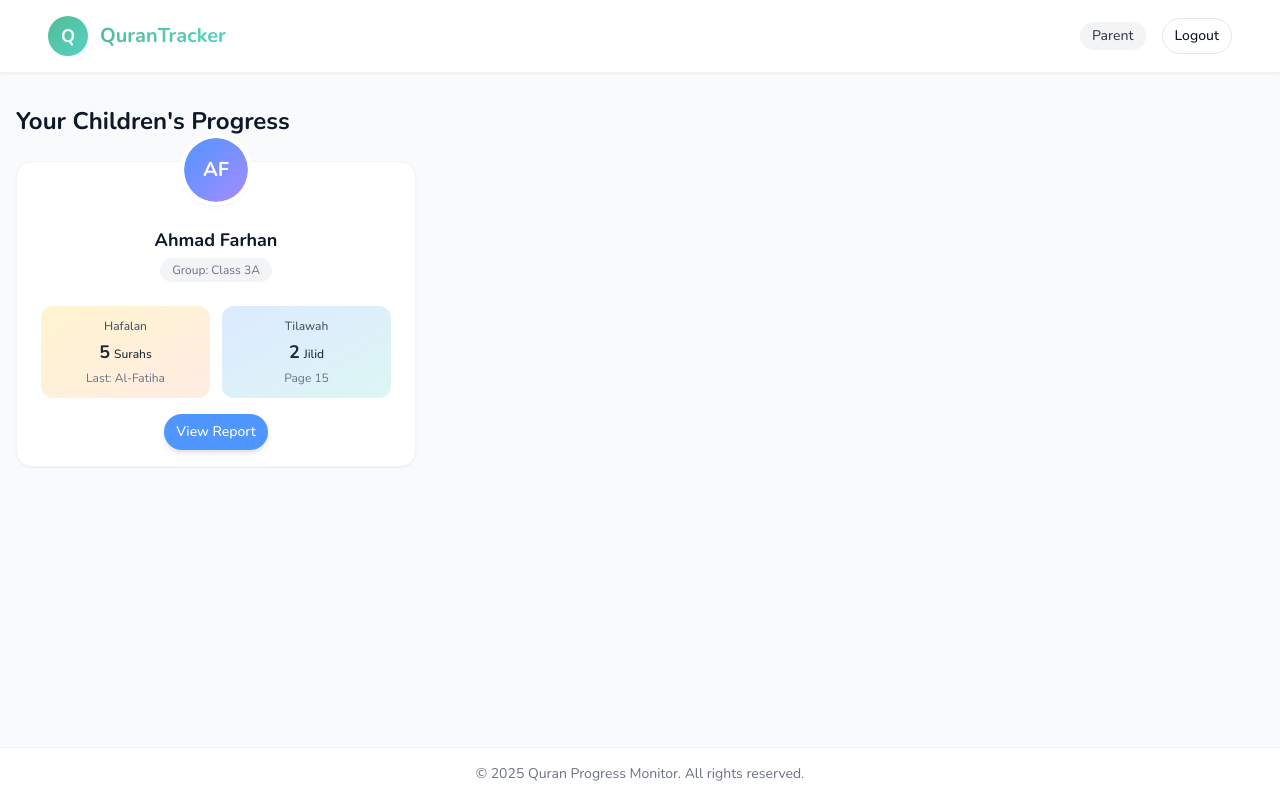
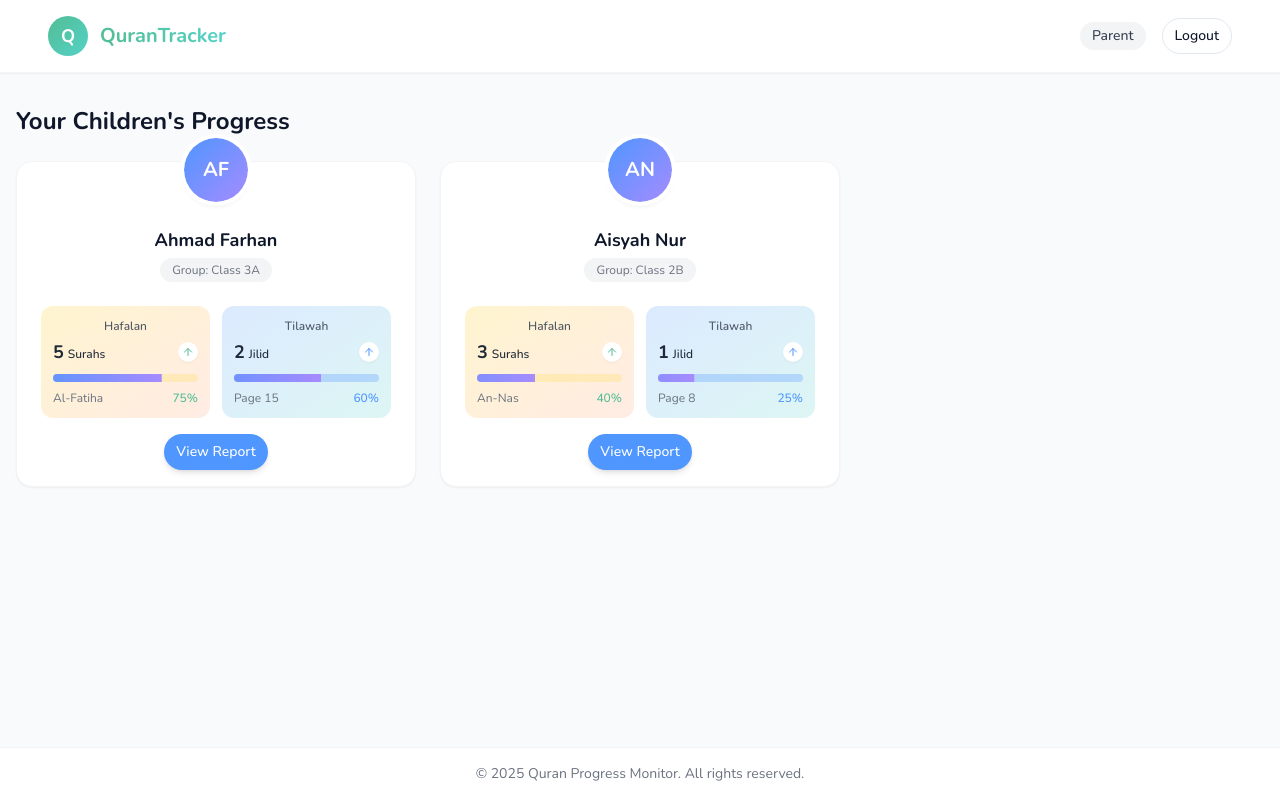
Before and after one commit to myzhaffar/mutabaah-btq-atq, a React (Vite) app: page /parent/dashboard in a window 1280 px wide. Built offline with nearby package versions, Linux system fonts and the light colour scheme.

Commit message:
feat: Add progress bar to student card
Adds a progress bar to the student card to display the progress of memorization.

```diff
--- a/src/components/students/StudentCard.tsx
+++ b/src/components/students/StudentCard.tsx
@@ -3,6 +3,8 @@ import React from "react";
 import { Card, CardContent, CardFooter } from "@/components/ui/card";
 import { Button } from "@/components/ui/button";
 import { Avatar, AvatarImage, AvatarFallback } from "@/components/ui/avatar";
+import { Progress } from "@/components/ui/progress";
+import { ArrowUp } from "lucide-react";
 import { useNavigate } from "react-router-dom";
 
 export interface Student {
@@ -15,11 +17,13 @@ export interface Student {
     total: number;
     lastDate?: string;
     lastSurah?: string;
+    percentage?: number;
   };
   tilawahProgress?: {
     jilid: string;
     page: number;
     lastDate?: string;
+    percentage?: number;
   };
 }
 
@@ -53,6 +57,10 @@ const StudentCard: React.FC<StudentCardProps> = ({ student, viewType }) => {
       .substring(0, 2);
   };
 
+  // Default percentages if not provided
+  const hafalanPercentage = student.hafalanProgress?.percentage || (student.hafalanProgress?.total ? student.hafalanProgress.total * 2.5 : 0);
+  const tilawahPercentage = student.tilawahProgress?.percentage || (student.tilawahProgress?.jilid ? parseInt(student.tilawahProgress.jilid) * 16.6 : 0);
+
   return (
     <Card className="kid-card h-full flex flex-col overflow-visible">
       <CardContent className="pt-8 pb-4 flex-1 relative">
@@ -79,27 +87,51 @@ const StudentCard: React.FC<StudentCardProps> = ({ student, viewType }) => {
           <div className="w-full grid grid-cols-2 gap-3 mt-2">
             <div className="rounded-xl bg-gradient-to-br from-kid-yellow/30 to-kid-orange/20 p-3 text-center">
               <p className="text-xs text-gray-600 mb-1 font-medium">Hafalan</p>
+              <div className="flex items-center justify-between mb-2">
                 <p className="font-bold text-lg text-gray-800">
                   {student.hafalanProgress?.total || 0}
                   <span className="text-xs font-medium ml-1">Surahs</span>
                 </p>
-              {student.hafalanProgress?.lastSurah && (
-                <p className="text-xs mt-1 text-gray-500">
-                  Last: {student.hafalanProgress.lastSurah}
-                </p>
-              )}
+                <div className="bg-white rounded-full p-1 shadow-sm">
+                  <ArrowUp className="h-3 w-3 text-kid-green" />
+                </div>
+              </div>
+
+              <div className="mb-2">
+                <Progress value={hafalanPercentage} className="h-2 bg-kid-yellow/30" />
+              </div>
+              <div className="flex items-center justify-between text-xs">
+                <span className="text-gray-500">
+                  {student.hafalanProgress?.lastSurah || '-'}
+                </span>
+                <span className="font-medium text-kid-green">
+                  {Math.round(hafalanPercentage)}%
+                </span>
+              </div>
             </div>
             <div className="rounded-xl bg-gradient-to-br from-kid-blue/20 to-kid-teal/20 p-3 text-center">
               <p className="text-xs text-gray-600 mb-1 font-medium">Tilawah</p>
+              <div className="flex items-center justify-between mb-2">
                 <p className="font-bold text-lg text-gray-800">
                   {student.tilawahProgress?.jilid || "-"}
                   <span className="text-xs font-medium ml-1">Jilid</span>
                 </p>
-              {student.tilawahProgress?.page && (
-                <p className="text-xs mt-1 text-gray-500">
-                  Page {student.tilawahProgress.page}
-                </p>
-              )}
+                <div className="bg-white rounded-full p-1 shadow-sm">
+                  <ArrowUp className="h-3 w-3 text-kid-blue" />
+                </div>
+              </div>
+
+              <div className="mb-2">
+                <Progress value={tilawahPercentage} className="h-2 bg-kid-blue/30" />
+              </div>
+              <div className="flex items-center justify-between text-xs">
+                <span className="text-gray-500">
+                  {student.tilawahProgress?.page ? `Page ${student.tilawahProgress.page}` : '-'}
+                </span>
+                <span className="font-medium text-kid-blue">
+                  {Math.round(tilawahPercentage)}%
+                </span>
+              </div>
             </div>
           </div>
         </div>
--- a/src/components/ui/progress.tsx
+++ b/src/components/ui/progress.tsx
@@ -1,3 +1,4 @@
+
 import * as React from "react"
 import * as ProgressPrimitive from "@radix-ui/react-progress"
 
@@ -10,13 +11,13 @@ const Progress = React.forwardRef<
   <ProgressPrimitive.Root
     ref={ref}
     className={cn(
-      "relative h-4 w-full overflow-hidden rounded-full bg-secondary",
+      "relative h-2 w-full overflow-hidden rounded-full bg-white/50",
       className
     )}
     {...props}
   >
     <ProgressPrimitive.Indicator
-      className="h-full w-full flex-1 bg-primary transition-all"
+      className="h-full w-full flex-1 bg-gradient-to-r from-kid-blue to-kid-purple transition-all"
       style={{ transform: `translateX(-${100 - (value || 0)}%)` }}
     />
   </ProgressPrimitive.Root>
--- a/src/pages/parent/ParentDashboard.tsx
+++ b/src/pages/parent/ParentDashboard.tsx
@@ -14,10 +14,29 @@ const MOCK_CHILDREN: Student[] = [
     hafalanProgress: {
       total: 5,
       lastSurah: "Al-Fatiha",
+      percentage: 75, // 75% complete of current surah
     },
     tilawahProgress: {
       jilid: "2",
       page: 15,
+      percentage: 60, // 60% complete of current jilid
+    },
+  },
+  {
+    id: "2",
+    name: "Aisyah Nur",
+    photo: "",
+    group: "Class 2B",
+    teacher: "Ustadzah Fatimah",
+    hafalanProgress: {
+      total: 3,
+      lastSurah: "An-Nas",
+      percentage: 40, // 40% complete of current surah
+    },
+    tilawahProgress: {
+      jilid: "1",
+      page: 8,
+      percentage: 25, // 25% complete of current jilid
     },
   },
 ];
```
Lines whose indentation alone changed are shown as unchanged.
